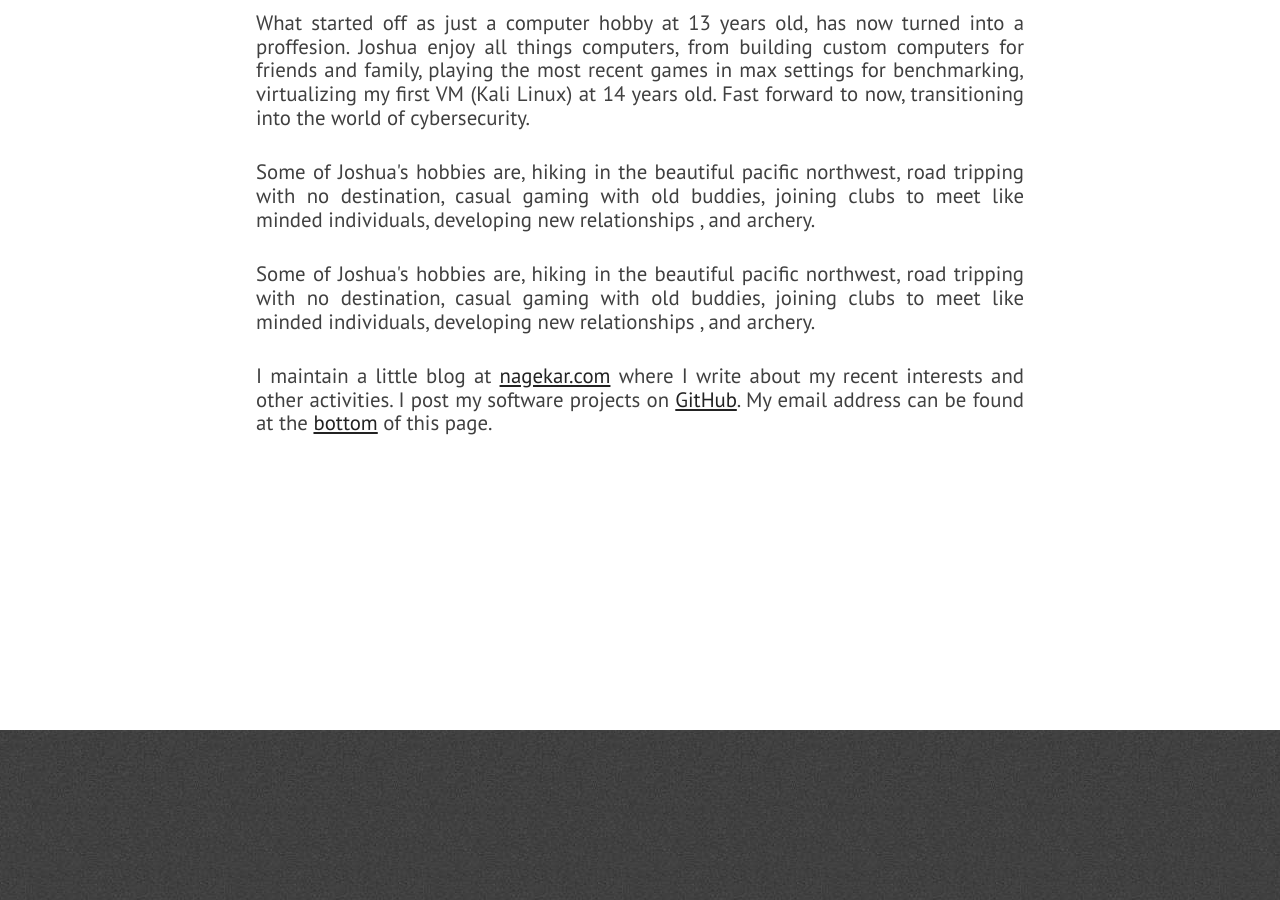
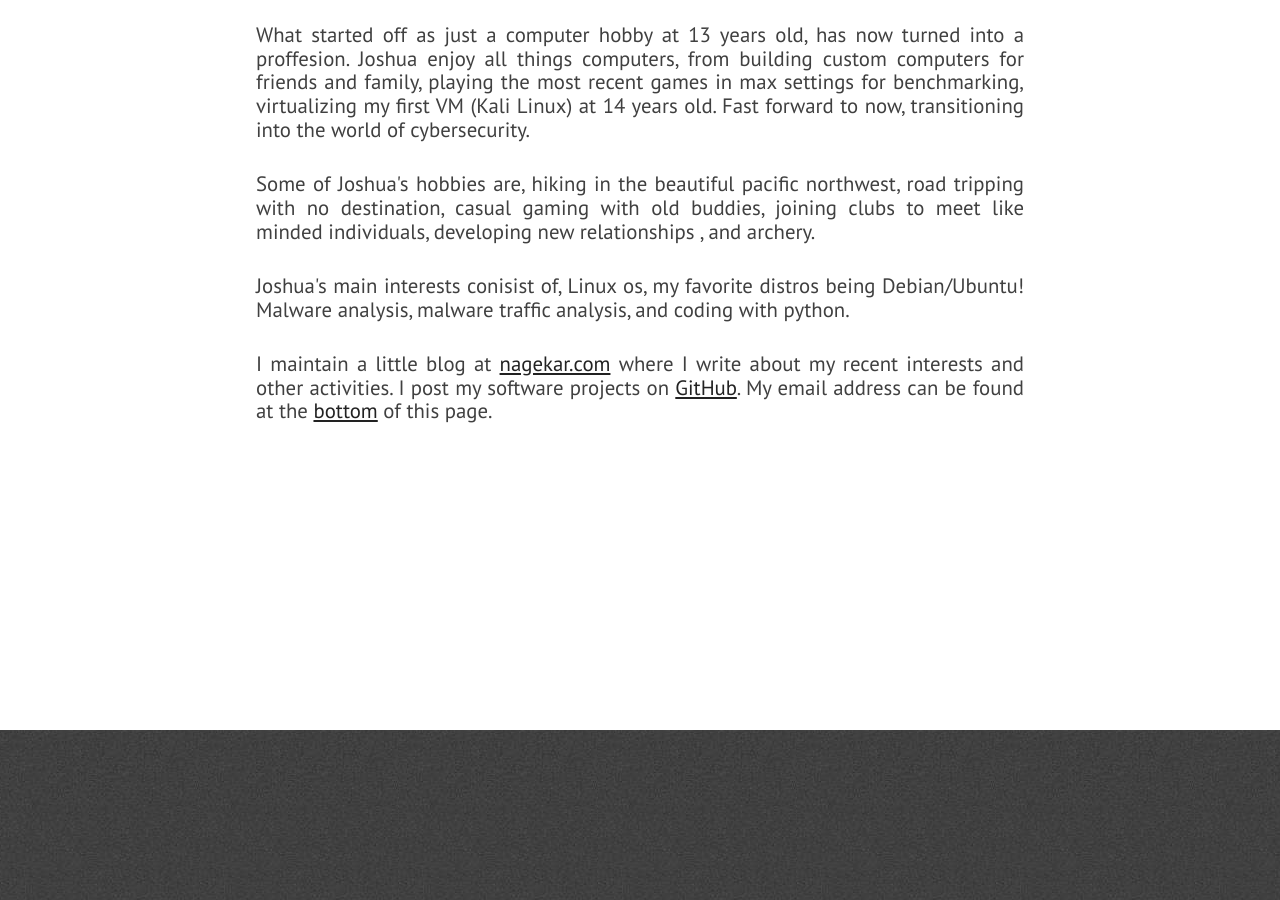
Before and after one commit to DarkSymphonie/DarkSymphonie.github.io, a Jekyll site: the page built from index.html, in a window 1280 px wide and 900 px high, scrolled down 1230 px. Built offline with Jekyll 4.4.1, drawn with Linux system fonts in a browser that asks for light colours; nearby versions of some CDN libraries.

Commit message:
Update about.html

```diff
--- a/_includes/about.html
+++ b/_includes/about.html
@@ -7,7 +7,7 @@
             <p class="paragraph-text justify-text">
                 Some of Joshua's hobbies are, hiking in the beautiful pacific northwest, road tripping with no destination, casual gaming with old buddies, joining clubs to meet like minded individuals, developing new relationships , and archery.
                 <p class="paragraph-text justify-text">
-                Some of Joshua's hobbies are, hiking in the beautiful pacific northwest, road tripping with no destination, casual gaming with old buddies, joining clubs to meet like minded individuals, developing new relationships , and archery.
+                Joshua's main interests conisist of, Linux os, my favorite distros being Debian/Ubuntu! Malware analysis, malware traffic analysis, and coding with python.
             </p>
             <p class="paragraph-text justify-text">
                 I maintain a little blog at <a href="{{ site.blog_url }}">nagekar.com</a> where I write about my recent interests and other activities. I post my software projects on <a href="https://github.com/{{ site.github_username }}">GitHub</a>. My email address can be found at the <span class="extra-link"><a href="#extra">bottom</a></span> of this page.
```
